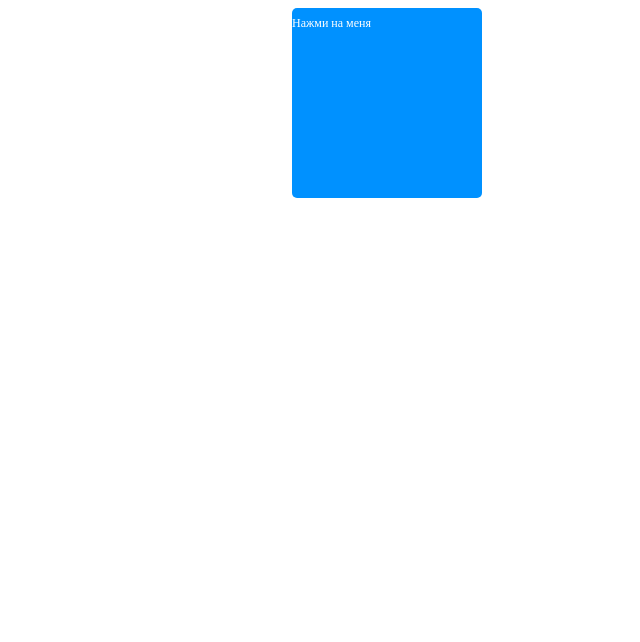
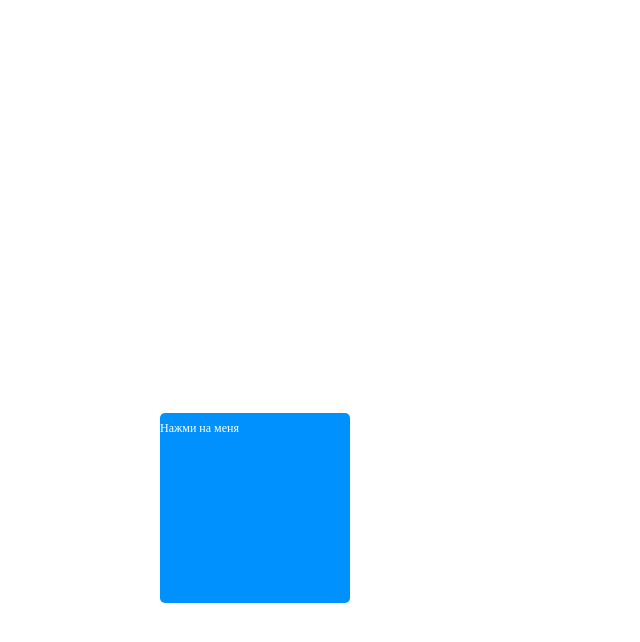
Before and after one commit to Nodirbek123528/podarok, a React (Vite) app: page / in a window 1280 px wide. Shown: the top 642 px of the page, without its empty margins (253-893 px from the left). Built offline with nearby package versions, Linux system fonts and the light colour scheme.

Commit message:
first commit

```diff
--- a/src/App.css
+++ b/src/App.css
@@ -10,8 +10,8 @@
   cursor: pointer;
 }
 .div{
-  width: 100%;
-  height: 100%;
+  width: 1000px;
+  height: 1000px;
   display: flex;
   align-items: center;
   justify-content: center;
```
